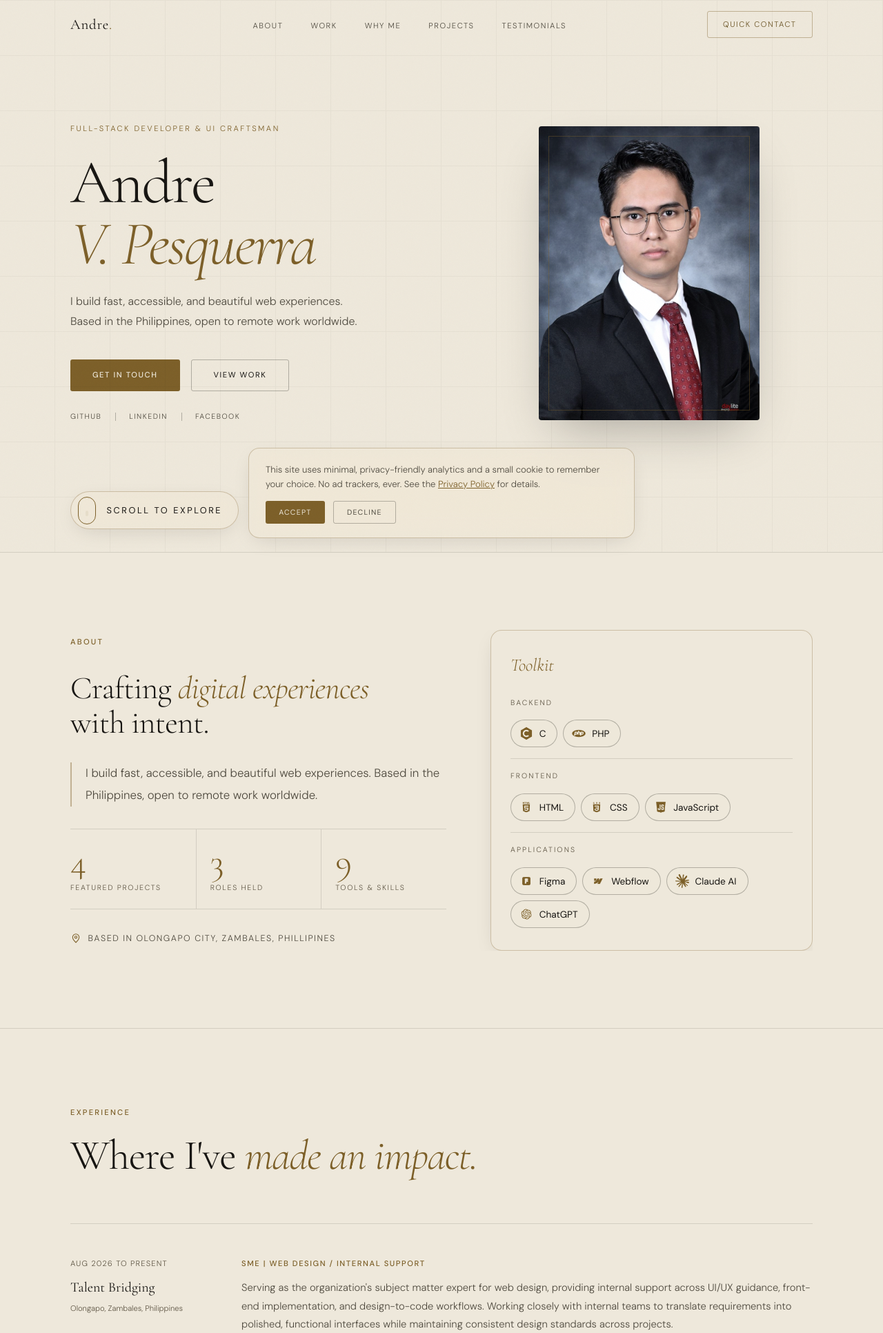
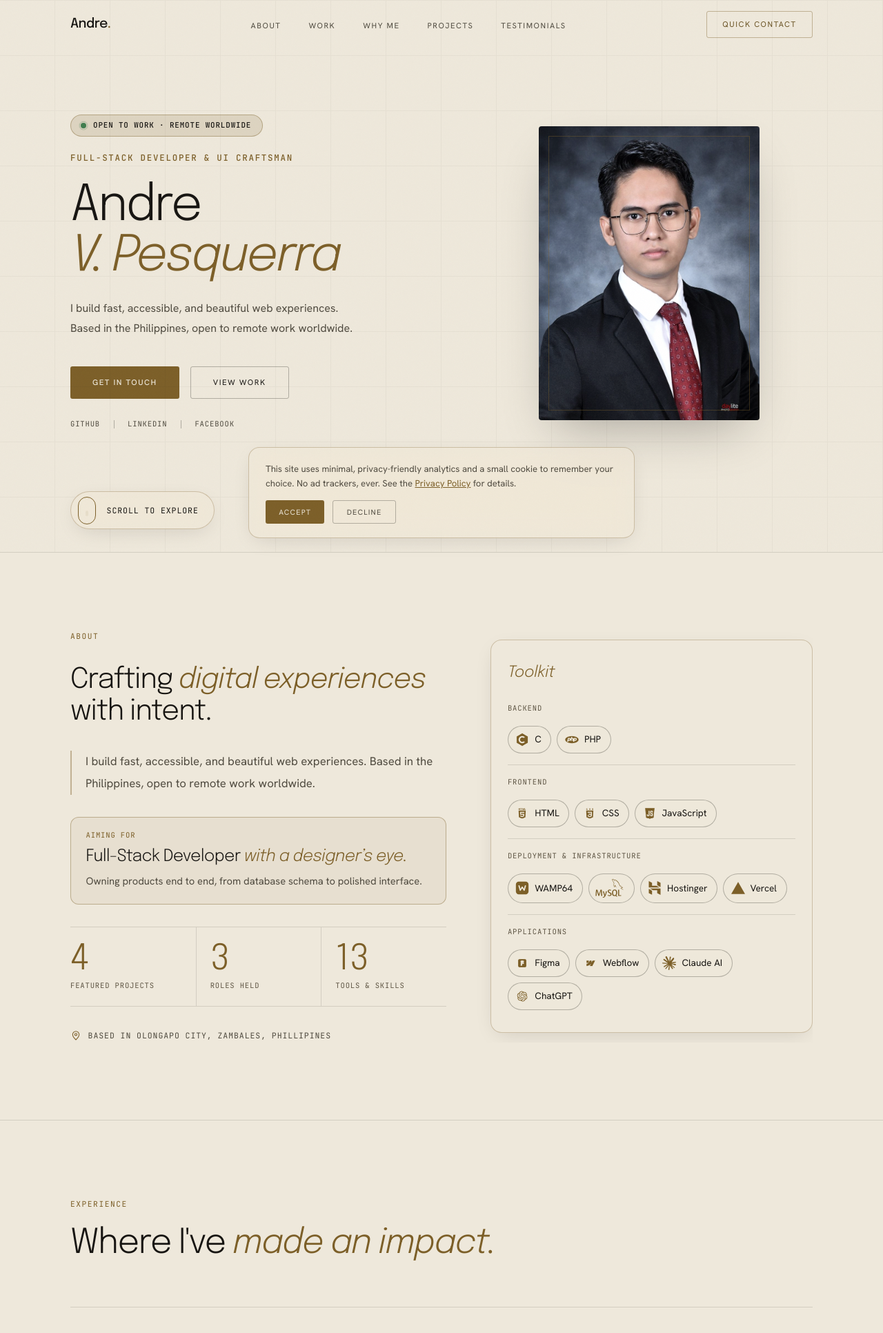
Before and after one commit to codewitheywu/andre-pesquerra, a PHP site: page /index.html in a window 1280 px wide. Shown: the top 1932 px of the page at 69% size. Run offline with PHP 8.4, Linux system fonts and the light colour scheme.

Commit message:
Add Deployment & Infrastructure toolkit, career-goal card and availability pill; new type system
- Toolkit: WAMP64, MySQL, Hostinger, Vercel (gold icons, PHP icon map updated)
- Hero: 'Open to work' pill; About: 'Aiming for' card, stats now 13 tools
- Typography: Epilogue (display) + Hanken Grotesk (body) + JetBrains Mono
  (metadata labels) replacing Cormorant/DM Sans; sizes retuned; curly quote mark

Co-Authored-By: Claude Sonnet 5 <noreply@anthropic.com>

```diff
--- a/assets/css/style.css
+++ b/assets/css/style.css
@@ -1,10 +1,10 @@
 /* ═══════════════════════════════════════════════════════════════
    PORTFOLIO — LUXURY MINIMALISM
    Palette : Near-black base · Warm ivory text · Gold accent
-   Fonts   : Cormorant Garamond (display) · DM Sans (body)
+   Fonts   : Epilogue (display) · Hanken Grotesk (body) · JetBrains Mono (labels)
    ═══════════════════════════════════════════════════════════════ */
 
-@import url('https://fonts.googleapis.com/css2?family=Cormorant+Garamond:ital,wght@0,300;0,400;0,600;1,300;1,400&family=DM+Sans:wght@300;400;500&display=swap');
+@import url('https://fonts.googleapis.com/css2?family=Epilogue:ital,wght@0,300;0,400;0,500;1,300;1,400&family=Hanken+Grotesk:wght@300;400;500&family=JetBrains+Mono:wght@400;500&display=swap');
 
 /* ── Reset & Tokens ──────────────────────────────────────────── */
 *, *::before, *::after { box-sizing: border-box; margin: 0; padding: 0; }
@@ -28,8 +28,9 @@ html, body { max-width: 100%; overflow-x: hidden; }
   --gold-dim:    rgba(124,95,40,0.14);
   --gold-line:   rgba(124,95,40,0.4);
 
-  --font-display: 'Cormorant Garamond', Georgia, serif;
-  --font-body:    'DM Sans', sans-serif;
+  --font-display: 'Epilogue', system-ui, sans-serif;
+  --font-body:    'Hanken Grotesk', system-ui, sans-serif;
+  --font-mono:    'JetBrains Mono', ui-monospace, 'SFMono-Regular', Menlo, monospace;
 
   --max-w:       1140px;
   --nav-h:       72px;
@@ -58,7 +59,7 @@ body {
   background: var(--bg);
   color: var(--text-1);
   font-family: var(--font-body);
-  font-weight: 300;
+  font-weight: 400;
   line-height: 1.7;
   -webkit-font-smoothing: antialiased;
 }
@@ -142,10 +143,10 @@ section + section { border-top: 1px solid var(--border); }
 /* Section titles */
 .section-title {
   font-family: var(--font-display);
-  font-size: clamp(2.4rem, 5vw, 3.8rem);
+  font-size: clamp(2.1rem, 4vw, 3.1rem);
   font-weight: 300;
-  line-height: 1.1;
-  letter-spacing: -0.02em;
+  line-height: 1.12;
+  letter-spacing: -0.035em;
   color: var(--text-1);
 }
 .section-title em {
@@ -181,9 +182,9 @@ section + section { border-top: 1px solid var(--border); }
 
 .nav-logo {
   font-family: var(--font-display);
-  font-size: 1.3rem;
-  font-weight: 400;
-  letter-spacing: 0.04em;
+  font-size: 1.2rem;
+  font-weight: 500;
+  letter-spacing: -0.03em;
   color: var(--text-1);
 }
 .nav-logo span { color: var(--gold); }
@@ -265,10 +266,10 @@ section + section { border-top: 1px solid var(--border); }
 .nav-mobile.open { display: flex; }
 .nav-mobile a {
   font-family: var(--font-display);
-  font-size: 2.4rem;
+  font-size: 2.1rem;
   font-weight: 300;
   color: var(--text-1);
-  letter-spacing: -0.01em;
+  letter-spacing: -0.03em;
   transition: color 0.2s;
 }
 .nav-mobile a:hover,
@@ -316,10 +317,10 @@ section + section { border-top: 1px solid var(--border); }
 
 .hero-name {
   font-family: var(--font-display);
-  font-size: clamp(3.5rem, 7vw, 6.5rem);
+  font-size: clamp(2.9rem, 5.6vw, 5rem);
   font-weight: 300;
-  line-height: 1.0;
-  letter-spacing: -0.03em;
+  line-height: 1.02;
+  letter-spacing: -0.045em;
   margin-bottom: 1.5rem;
 }
 .hero-name em {
@@ -499,7 +500,7 @@ section + section { border-top: 1px solid var(--border); }
   max-width: 680px;
 }
 .about-left .gold-rule { margin-bottom: 0; }
-.about-left .section-title { margin-bottom: 0; font-size: clamp(2.2rem, 3.6vw, 3.1rem); }
+.about-left .section-title { margin-bottom: 0; font-size: clamp(2rem, 3.2vw, 2.7rem); }
 .about-text {
   font-size: 1.05rem;
   color: var(--text-2);
@@ -551,7 +552,7 @@ section + section { border-top: 1px solid var(--border); }
 .skills-list {
   display: flex;
   flex-direction: column;
-  padding: 1.75rem 1.75rem 1rem;
+  padding: 1.75rem 1.5rem 1rem;
   background: var(--glass-bg);
   border: 1px solid var(--glass-border);
   border-radius: var(--radius-card);
@@ -560,9 +561,10 @@ section + section { border-top: 1px solid var(--border); }
 }
 .skills-heading {
   font-family: var(--font-display);
-  font-size: 1.6rem;
+  font-size: 1.4rem;
   font-style: italic;
   font-weight: 300;
+  letter-spacing: -0.02em;
   color: var(--gold);
   margin-bottom: 0.5rem;
 }
@@ -578,6 +580,7 @@ section + section { border-top: 1px solid var(--border); }
 
 @media (prefers-reduced-motion: reduce) {
   .scroll-hint-mouse::after { animation: none; }
+  .status-dot::after { animation: none; }
   .reveal { transition: none; }
   .proj-fan-card { transition: none; }
   .skill-chip { transition: none; }
@@ -593,9 +596,9 @@ section + section { border-top: 1px solid var(--border); }
 .skill-chip {
   display: inline-flex;
   align-items: center;
-  gap: 0.55rem;
+  gap: 0.5rem;
   min-height: 40px;
-  padding: 0.35rem 1rem 0.35rem 0.75rem;
+  padding: 0.35rem 0.85rem 0.35rem 0.65rem;
   font-size: 0.85rem;
   font-weight: 400;
   color: var(--text-1);
@@ -606,6 +609,7 @@ section + section { border-top: 1px solid var(--border); }
 }
 .skill-chip:hover { border-color: var(--gold); background: var(--gold-dim); transform: translateY(-2px); }
 .skill-chip-icon { height: 20px; width: auto; object-fit: contain; }
+.skill-chip-icon--wordmark { height: 30px; margin: 0 -0.1rem; }
 .skill-chip-text {
   display: grid; place-items: center;
   width: 20px; height: 20px;
@@ -671,7 +675,8 @@ section + section { border-top: 1px solid var(--border); }
 }
 .exp-company {
   font-family: var(--font-display);
-  font-size: 1.25rem;
+  letter-spacing: -0.02em;
+  font-size: 1.15rem;
   color: var(--text-1);
   font-weight: 400;
 }
@@ -828,8 +833,9 @@ section + section { border-top: 1px solid var(--border); }
 .is-active .proj-fan-label { color: rgba(255,255,255,0.75); }
 .proj-fan-title {
   font-family: var(--font-display);
-  font-size: 1.55rem;
+  font-size: 1.35rem;
   font-weight: 400;
+  letter-spacing: -0.025em;
   line-height: 1.25;
   color: var(--bg);
   margin-bottom: 1.25rem;
@@ -1030,8 +1036,9 @@ section + section { border-top: 1px solid var(--border); }
 }
 .testi-quote {
   font-family: var(--font-display);
-  font-size: 1.3rem;
+  font-size: 1.2rem;
   font-style: italic;
+  letter-spacing: -0.015em;
   color: var(--text-1);
   line-height: 1.7;
   margin-bottom: 1.5rem;
@@ -1394,8 +1401,8 @@ footer {
   .footer-inner { flex-direction: column; gap: 1rem; text-align: center; }
 
   /* ── Typography ── */
-  .section-title { font-size: clamp(2rem, 8vw, 2.8rem); }
-  .hero-name     { font-size: clamp(2.8rem, 12vw, 4rem); }
+  .section-title { font-size: clamp(1.9rem, 7.4vw, 2.5rem); }
+  .hero-name     { font-size: clamp(2.6rem, 11vw, 3.6rem); }
   .hero-bio      { font-size: 0.95rem; }
 
   /* ── Spacing ── */
@@ -1408,3 +1415,87 @@ footer {
   .hero-actions .btn-primary,
   .hero-actions .btn-ghost    { width: 100%; justify-content: center; }
 }
+
+/* ── Availability pill + career goal ─────────────────────────── */
+.hero-status {
+  display: flex;
+  width: fit-content;
+  align-items: center;
+  gap: 0.65rem;
+  margin-bottom: 1.25rem;
+  padding: 0.45rem 1rem 0.45rem 0.85rem;
+  font-size: 0.68rem;
+  line-height: 1.4;
+  text-transform: uppercase;
+  color: var(--text-1);
+  background: var(--gold-dim);
+  border: 1px solid var(--gold-line);
+  border-radius: var(--radius-pill);
+}
+.status-dot {
+  position: relative;
+  flex-shrink: 0;
+  width: 8px; height: 8px;
+  border-radius: 50%;
+  background: #3f7d4e;
+}
+.status-dot::after {
+  content: '';
+  position: absolute;
+  inset: -4px;
+  border-radius: 50%;
+  border: 1.5px solid #3f7d4e;
+  opacity: 0;
+  animation: status-ping 2s var(--ease-out) infinite;
+}
+@keyframes status-ping {
+  0%   { transform: scale(0.5); opacity: 0.7; }
+  100% { transform: scale(1.5); opacity: 0; }
+}
+
+.about-goal {
+  padding: 1.1rem 1.35rem 1.25rem;
+  background: rgba(124,95,40,0.06);
+  border: 1px solid var(--gold-line);
+  border-radius: 12px;
+}
+.about-goal-label {
+  margin-bottom: 0.45rem;
+  font-size: var(--fs-label-sm);
+  text-transform: uppercase;
+  color: var(--gold);
+}
+.about-goal-title {
+  font-family: var(--font-display);
+  font-size: clamp(1.25rem, 1.9vw, 1.5rem);
+  font-weight: 300;
+  line-height: 1.25;
+  letter-spacing: -0.03em;
+  color: var(--text-1);
+}
+.about-goal-title em { font-style: italic; color: var(--gold); }
+.about-goal-text {
+  margin-top: 0.5rem;
+  font-size: 0.92rem;
+  line-height: 1.65;
+  color: var(--text-2);
+}
+
+/* ── Typography: mono for metadata & labels ──────────────────────
+   Display = Epilogue, body = Hanken Grotesk. Everything that reads as
+   "metadata" (eyebrows, dates, form labels, counters) is set in mono,
+   which gives the page its developer voice. Buttons and nav links stay
+   in the body face. ────────────────────────────────────────────── */
+.hero-status, .hero-label, .hero-socials a, .gold-rule p, .scroll-hint,
+.about-stats span, .about-location, .about-goal-label, .skill-category-title,
+.exp-dates, .exp-role, .hire-num, .proj-fan-label,
+.contact-detail-label, .form-label, .footer-back-top, .footer-links a {
+  font-family: var(--font-mono);
+  letter-spacing: 0.08em;
+  font-weight: 400;
+}
+.hero-status { font-weight: 500; }
+.scroll-hint { font-size: 0.72rem; }
+.about-location { font-size: 0.72rem; }
+.gold-rule p, .hero-label { letter-spacing: 0.14em; }
+.hero-label { font-size: 0.78rem; font-weight: 500; }
--- a/index.html
+++ b/index.html
@@ -67,6 +67,7 @@
   <div class="container">
     <div class="hero-inner">
       <div class="hero-content">
+        <p class="hero-status reveal"><span class="status-dot" aria-hidden="true"></span>Open to work &middot; Remote worldwide</p>
         <p class="hero-label reveal">Full-Stack Developer &amp; UI Craftsman</p>
         <h1 class="hero-name reveal reveal-delay-1">
           Andre<em> V. Pesquerra</em>
@@ -118,10 +119,16 @@
           <p>I build fast, accessible, and beautiful web experiences. Based in the Philippines, open to remote work worldwide.</p>
         </div>
 
+        <div class="about-goal reveal reveal-delay-3">
+          <p class="about-goal-label">Aiming for</p>
+          <p class="about-goal-title">Full-Stack Developer <em>with a designer&rsquo;s eye.</em></p>
+          <p class="about-goal-text">Owning products end to end, from database schema to polished interface.</p>
+        </div>
+
         <ul class="about-stats reveal reveal-delay-3" aria-label="At a glance">
           <li><strong>4</strong><span>Featured projects</span></li>
           <li><strong>3</strong><span>Roles held</span></li>
-          <li><strong>9</strong><span>Tools &amp; skills</span></li>
+          <li><strong>13</strong><span>Tools &amp; skills</span></li>
         </ul>
 
         <p class="about-location reveal reveal-delay-3">
@@ -145,6 +152,15 @@
             <li class="skill-chip" title="HTML · 90%"><img src="assets/img/icons/html.png" alt="" height="20" class="skill-chip-icon" loading="lazy"> HTML</li>
             <li class="skill-chip" title="CSS · 85%"><img src="assets/img/icons/css.png" alt="" height="20" class="skill-chip-icon" loading="lazy"> CSS</li>
             <li class="skill-chip" title="JavaScript · 80%"><img src="assets/img/icons/js.png" alt="" height="20" class="skill-chip-icon" loading="lazy"> JavaScript</li>
+          </ul>
+        </div>
+        <div class="skill-category">
+          <p class="skill-category-title">Deployment &amp; Infrastructure</p>
+          <ul class="skill-chips">
+            <li class="skill-chip" title="WAMP64 · local development server"><img src="assets/img/icons/wamp.svg" alt="" height="20" class="skill-chip-icon" loading="lazy"> WAMP64</li>
+            <li class="skill-chip" title="MySQL · relational database"><img src="assets/img/icons/mysql.svg" alt="MySQL" height="30" class="skill-chip-icon skill-chip-icon--wordmark" loading="lazy"></li>
+            <li class="skill-chip" title="Hostinger · production hosting"><img src="assets/img/icons/hostinger.svg" alt="" height="20" class="skill-chip-icon" loading="lazy"> Hostinger</li>
+            <li class="skill-chip" title="Vercel · static hosting"><img src="assets/img/icons/vercel.svg" alt="" height="20" class="skill-chip-icon" loading="lazy"> Vercel</li>
           </ul>
         </div>
         <div class="skill-category">
@@ -442,7 +458,7 @@
       <div class="testi-track" data-count="3" data-duration="8">
         <div class="testi-slide">
           <div class="testi-card">
-            <div class="testi-quote-mark" aria-hidden="true">"</div>
+            <div class="testi-quote-mark" aria-hidden="true">&ldquo;</div>
             <blockquote class="testi-quote">Magaling na bata - mabilis makapag-adapt sa workflow at maaasahan. Isa siya sa mga gumawa ng data migration para sa buong SBFZ offices noong panahon ng kanyang internship, at natapos nila ito nang maayos.</blockquote>
             <button type="button" class="testi-translate-btn" data-state="idle">Translate to English</button>
             <div class="testi-author">
@@ -457,7 +473,7 @@
         </div>
         <div class="testi-slide">
           <div class="testi-card">
-            <div class="testi-quote-mark" aria-hidden="true">"</div>
+            <div class="testi-quote-mark" aria-hidden="true">&ldquo;</div>
             <blockquote class="testi-quote">Andre delivered a clean, well-documented codebase on time. Highly recommended.</blockquote>
             <button type="button" class="testi-translate-btn" data-state="idle">Translate to English</button>
             <div class="testi-author">
@@ -472,7 +488,7 @@
         </div>
         <div class="testi-slide">
           <div class="testi-card">
-            <div class="testi-quote-mark" aria-hidden="true">"</div>
+            <div class="testi-quote-mark" aria-hidden="true">&ldquo;</div>
             <blockquote class="testi-quote">Malaking tulong ang naibigay niya sa aming HRV heart monitoring device para sa mga driver. Nakapag-defense kami nang matagumpay at nagustuhan mismo ng panel ang device.</blockquote>
             <button type="button" class="testi-translate-btn" data-state="idle">Translate to English</button>
             <div class="testi-author">
@@ -487,7 +503,7 @@
         </div>
         <div class="testi-slide" aria-hidden="true">
           <div class="testi-card">
-            <div class="testi-quote-mark" aria-hidden="true">"</div>
+            <div class="testi-quote-mark" aria-hidden="true">&ldquo;</div>
             <blockquote class="testi-quote">Magaling na bata - mabilis makapag-adapt sa workflow at maaasahan. Isa siya sa mga gumawa ng data migration para sa buong SBFZ offices noong panahon ng kanyang internship, at natapos nila ito nang maayos.</blockquote>
             <button type="button" class="testi-translate-btn" data-state="idle">Translate to English</button>
             <div class="testi-author">
```
Also changed, not shown: assets/css/project.css (+10 -3 lines), index.php (+18 -4 lines), assets/img/icons/hostinger.svg (added), assets/img/icons/mysql.svg (added), assets/img/icons/vercel.svg (added), assets/img/icons/wamp.svg (added).
